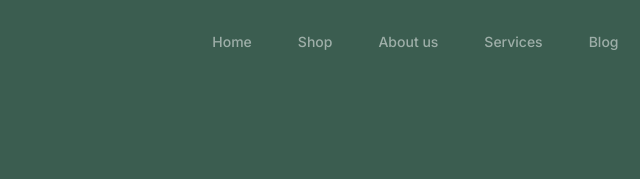
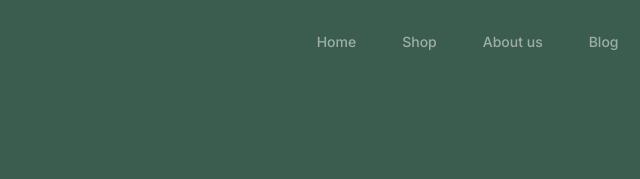
Before and after one commit to maurasabrina/SS.Dessert, a plain HTML site: page contact.html in a window 1280 px wide. Shown: the top 179 px of the page, 304-944 px from the left. Drawn offline with Linux system fonts and the light colour scheme.

Commit message:
Perubahan pada contact.html

```diff
--- a/contact.html
+++ b/contact.html
@@ -43,7 +43,6 @@
 						</li>
 						<li><a class="nav-link" href="shop.html">Shop</a></li>
 						<li><a class="nav-link" href="about.html">About us</a></li>
-						<li><a class="nav-link" href="services.html">Services</a></li>
 						<li><a class="nav-link" href="blog.html">Blog</a></li>
 						<li class="active"><a class="nav-link" href="contact.html">Contact us</a></li>
 					</ul>
```
